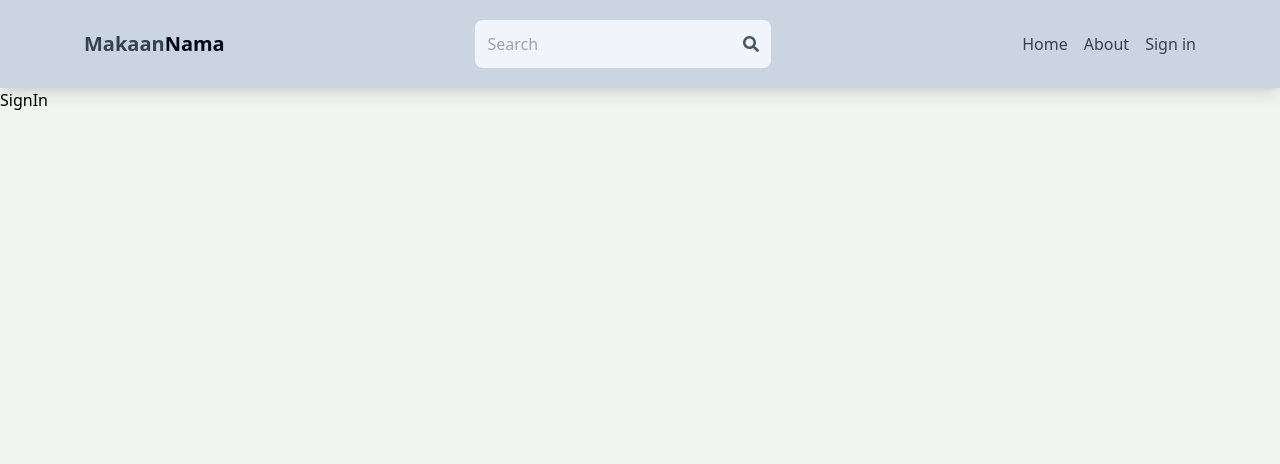
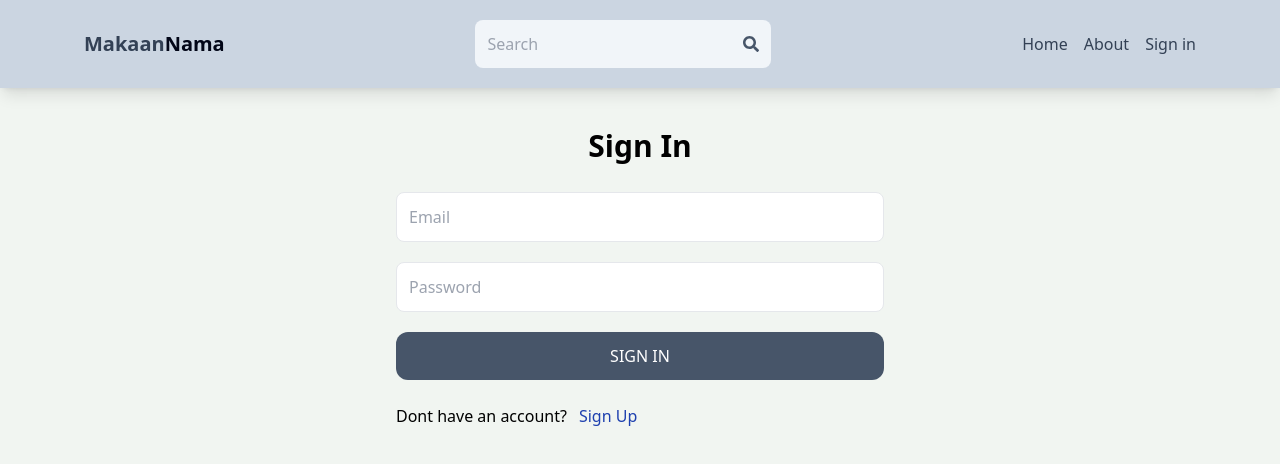
Before and after one commit to muhammad-sufyan1/MakaanNama, a React (Vite) app in the folder client/: page /sign-in in a window 1280 px wide. Shown: the top 464 px of the page. Built offline with nearby package versions, Linux system fonts and the light colour scheme.

Commit message:
complete sign in page functionality

```diff
--- a/client/src/pages/SignIn.jsx
+++ b/client/src/pages/SignIn.jsx
@@ -1,10 +1,87 @@
-import React from 'react'
+import React, { useState } from "react";
+import { Link, useNavigate } from "react-router-dom";
 
 export default function SignIn() {
+  const [formData, setFormData] = useState({});
+  const [error, setError] = useState(null);
+  const [loading, setLoading] = useState(false);
+  const navigate = useNavigate();
+
+  const handleChange = (e) => {
+    setFormData({
+      ...formData,
+      [e.target.id]: e.target.value,
+    });
+  };
+
+  const handleSubmit = async (e) => {
+    e.preventDefault();
+    try {
+      setLoading(true);
+      const res = await fetch("/server/auth/signin", {
+        method: "POST",
+        headers: {
+          "Content-Type": "application/json",
+        },
+        body: JSON.stringify(formData),
+      });
+      const data = await res.json();
+      console.log(data);
+      if (data.success === false) {
+        setLoading(false);
+        setError(data.message);
+        return;
+      }
+      setLoading(false);
+      setError(null);
+      navigate("/");
+    } catch (error) {
+      setLoading(false);
+      setError(error.message);
+    }
+  };
+
+  console.log(formData);
+
   return (
     <>
-    <div>SignIn</div>
+      <div className="p-3 max-w-lg mx-auto">
+        <h1 className="text-3xl text-center font-semibold my-7">Sign In</h1>
 
+        <form onSubmit={handleSubmit} className="flex flex-col gap-5">
+
+          <input
+            type="email"
+            placeholder="Email"
+            className="border p-3 rounded-lg"
+            id="email"
+            onChange={handleChange}
+          />
+
+          <input
+            type="password"
+            placeholder="Password"
+            className="border p-3 rounded-lg"
+            id="password"
+            onChange={handleChange}
+          />
+
+          <button
+            disabled={loading}
+            className="bg-slate-600 text-white p-3 rounded-xl uppercase hover:opacity-95 disabled:opacity-80"
+          >
+            {loading ? "Loading..." : "Sign In"}
+          </button>
+        </form>
+
+        <div className="flex gap-3 mt-6">
+          <p>Dont have an account?</p>
+          <Link to={"/sign-up"}>
+            <span className="text-blue-800">Sign Up</span>
+          </Link>
+        </div>
+        {error && <p className='text-red-500 mt-5'>{error}</p>}
+      </div>
     </>
-  )
+  );
 }
```
